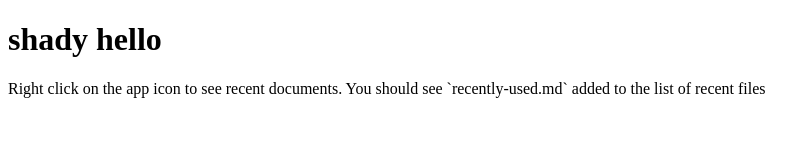
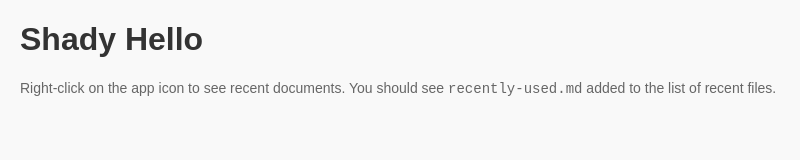
Before and after one commit to Shadyidrissi/electron-js, an Electron app: page index.html in a window 800 px wide. Drawn offline with Linux system fonts and the light colour scheme.

Commit message:
add some editing on code

```diff
--- a/index.html
+++ b/index.html
@@ -3,13 +3,41 @@
 <head>
     <meta charset="UTF-8">
     <title>Recent Documents</title>
-    <meta http-equiv="Content-Security-Policy" content="script-src 'self' 'unsafe-inline';" />
+    <!-- Improved Content Security Policy -->
+    <meta http-equiv="Content-Security-Policy" content="script-src 'self';" />
+    <style>
+        /* Add styling for the Electron app */
+        body {
+            font-family: Arial, sans-serif;
+            margin: 20px;
+            padding: 0;
+            background-color: #f9f9f9;
+        }
+
+        h1, p {
+            user-select: none; /* Prevent text selection */
+        }
+
+        h1 {
+            color: #333;
+        }
+
+        p {
+            font-size: 14px;
+            color: #666;
+        }
+
+        /* Draggable region for Electron */
+        .draggable {
+            -webkit-app-region: drag;
+        }
+    </style>
 </head>
 <body>
-    <h1>shady hello</h1>
+    <h1 class="draggable">Shady Hello</h1>
     <p>
-        Right click on the app icon to see recent documents.
-        You should see `recently-used.md` added to the list of recent files
+        Right-click on the app icon to see recent documents.
+        You should see <code>recently-used.md</code> added to the list of recent files.
     </p>
 </body>
 </html>
```
Also changed, not shown: index.js (+10 -5 lines).
